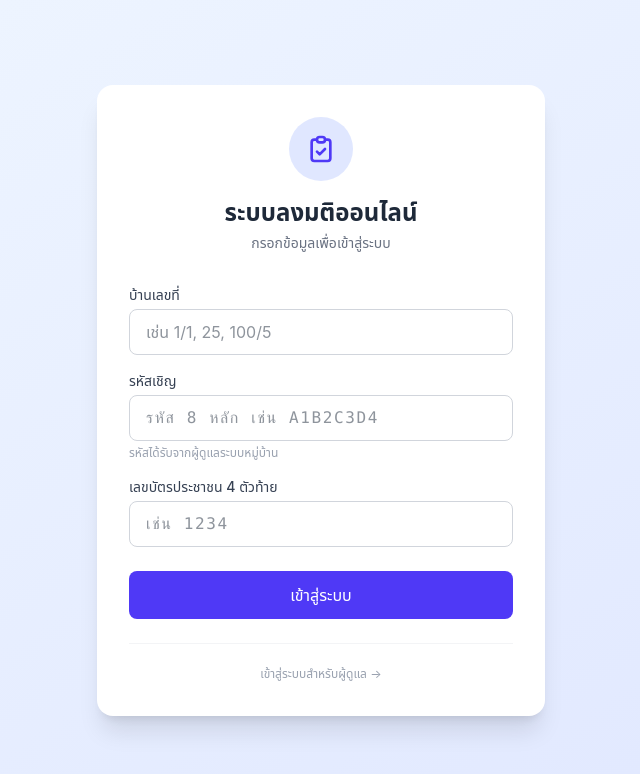
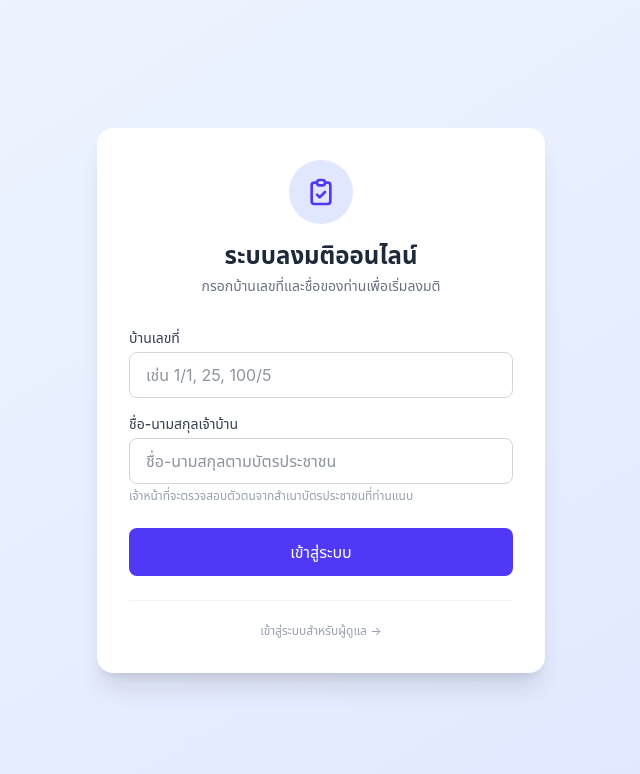
Before and after one commit to wiramatta-hub/vote-app, a Next.js app: page /login in a window 1280 px wide. Shown: the top 774 px of the page, without its empty margins (319-959 px from the left). Built offline with nearby package versions, Linux system fonts and the light colour scheme.

Commit message:
เปิดลงทะเบียนตอนเข้าระบบ (ตัดรหัสเชิญ) + แก้ข้อความขีดคร่อมบัตร

```diff
--- a/src/app/api/auth/login/route.ts
+++ b/src/app/api/auth/login/route.ts
@@ -2,36 +2,45 @@ import { NextRequest, NextResponse } from 'next/server';
 import { sql } from '@/lib/db';
 import { signToken, VOTER_COOKIE } from '@/lib/session';
 
+function genInviteCode() {
+  return Array.from({ length: 8 }, () =>
+    '0123456789ABCDEF'[Math.floor(Math.random() * 16)]
+  ).join('');
+}
+
 export async function POST(req: NextRequest) {
   const body = await req.json();
-  const { house_no, invite_code, id_card_last4 } = body as Record<string, string>;
+  const { house_no, owner_name } = body as Record<string, string>;
 
-  if (!house_no?.trim() || !invite_code?.trim() || !id_card_last4?.trim()) {
-    return NextResponse.json({ error: 'กรุณากรอกข้อมูลให้ครบถ้วน' }, { status: 400 });
+  if (!house_no?.trim() || !owner_name?.trim()) {
+    return NextResponse.json({ error: 'กรุณากรอกบ้านเลขที่และชื่อ-นามสกุล' }, { status: 400 });
   }
 
-  const households = await sql`
-    SELECT * FROM households
-    WHERE house_no = ${house_no.trim()}
-      AND invite_code = ${invite_code.trim().toUpperCase()}
-      AND id_card_last4 = ${id_card_last4.trim()}
-      AND is_active = true
-    LIMIT 1
+  const houseNo = house_no.trim();
+  const ownerName = owner_name.trim();
+
+  // หาบ้านเดิม ถ้าไม่มีให้สร้างใหม่อัตโนมัติ (เปิดลงทะเบียนตอนเข้าระบบ)
+  const found = await sql`
+    SELECT * FROM households WHERE house_no = ${houseNo} LIMIT 1
   `;
-  const household = households[0];
+  let household = found[0];
 
   if (!household) {
+    const created = await sql`
+      INSERT INTO households (house_no, owner_name, id_card_last4, invite_code, is_active)
+      VALUES (${houseNo}, ${ownerName}, '', ${genInviteCode()}, true)
+      RETURNING *
+    `;
+    household = created[0];
+  } else if (!household.is_active) {
     return NextResponse.json(
-      { error: 'ข้อมูลไม่ถูกต้อง กรุณาตรวจสอบบ้านเลขที่ รหัสเชิญ และเลขบัตรประชาชน 4 ตัวท้าย' },
-      { status: 401 }
+      { error: 'บ้านเลขที่นี้ถูกระงับการใช้งาน กรุณาติดต่อผู้ดูแลระบบ' },
+      { status: 403 }
     );
-  }
-
-  if (household.invite_expires_at && new Date(household.invite_expires_at) < new Date()) {
-    return NextResponse.json(
-      { error: 'รหัสเชิญหมดอายุแล้ว กรุณาติดต่อผู้ดูแลระบบ' },
-      { status: 401 }
-    );
+  } else if (!household.owner_name) {
+    // อัปเดตชื่อเจ้าบ้านถ้ายังว่าง
+    await sql`UPDATE households SET owner_name = ${ownerName} WHERE id = ${household.id}`;
+    household.owner_name = ownerName;
   }
 
   const existing = await sql`
--- a/src/app/login/page.tsx
+++ b/src/app/login/page.tsx
@@ -5,7 +5,7 @@ import { useRouter } from 'next/navigation';
 
 export default function LoginPage() {
   const router = useRouter();
-  const [form, setForm] = useState({ house_no: '', invite_code: '', id_card_last4: '' });
+  const [form, setForm] = useState({ house_no: '', owner_name: '' });
   const [error, setError] = useState('');
   const [loading, setLoading] = useState(false);
 
@@ -25,6 +25,10 @@ export default function LoginPage() {
       if (!res.ok) {
         setError(data.error ?? 'เกิดข้อผิดพลาด กรุณาลองอีกครั้ง');
         return;
+      }
+
+      if (data.household) {
+        sessionStorage.setItem('household_info', JSON.stringify(data.household));
       }
 
       if (data.hasVoted && data.voteStatus === 'verified') {
@@ -54,7 +58,7 @@ export default function LoginPage() {
               </svg>
             </div>
             <h1 className="text-2xl font-bold text-gray-800">ระบบลงมติออนไลน์</h1>
-            <p className="text-gray-500 mt-1 text-sm">กรอกข้อมูลเพื่อเข้าสู่ระบบ</p>
+            <p className="text-gray-500 mt-1 text-sm">กรอกบ้านเลขที่และชื่อของท่านเพื่อเริ่มลงมติ</p>
           </div>
 
           {/* Error */}
@@ -81,35 +85,17 @@ export default function LoginPage() {
 
             <div>
               <label className="block text-sm font-medium text-gray-700 mb-1">
-                รหัสเชิญ
+                ชื่อ-นามสกุลเจ้าบ้าน
               </label>
               <input
                 type="text"
                 required
-                placeholder="รหัส 8 หลัก เช่น A1B2C3D4"
-                value={form.invite_code}
-                onChange={(e) => setForm({ ...form, invite_code: e.target.value.toUpperCase() })}
-                maxLength={8}
-                className="w-full px-4 py-2.5 border border-gray-300 rounded-lg focus:ring-2 focus:ring-indigo-500 focus:border-transparent outline-none transition font-mono tracking-widest text-gray-800"
+                placeholder="ชื่อ-นามสกุลตามบัตรประชาชน"
+                value={form.owner_name}
+                onChange={(e) => setForm({ ...form, owner_name: e.target.value })}
+                className="w-full px-4 py-2.5 border border-gray-300 rounded-lg focus:ring-2 focus:ring-indigo-500 focus:border-transparent outline-none transition text-gray-800"
               />
-              <p className="text-xs text-gray-400 mt-1">รหัสได้รับจากผู้ดูแลระบบหมู่บ้าน</p>
-            </div>
-
-            <div>
-              <label className="block text-sm font-medium text-gray-700 mb-1">
-                เลขบัตรประชาชน 4 ตัวท้าย
-              </label>
-              <input
-                type="text"
-                required
-                inputMode="numeric"
-                pattern="\d{4}"
-                placeholder="เช่น 1234"
-                value={form.id_card_last4}
-                onChange={(e) => setForm({ ...form, id_card_last4: e.target.value.replace(/\D/g, '').slice(0, 4) })}
-                maxLength={4}
-                className="w-full px-4 py-2.5 border border-gray-300 rounded-lg focus:ring-2 focus:ring-indigo-500 focus:border-transparent outline-none transition font-mono tracking-widest text-gray-800"
-              />
+              <p className="text-xs text-gray-400 mt-1">เจ้าหน้าที่จะตรวจสอบตัวตนจากสำเนาบัตรประชาชนที่ท่านแนบ</p>
             </div>
 
             <button
--- a/src/app/vote/page.tsx
+++ b/src/app/vote/page.tsx
@@ -39,7 +39,9 @@ export default function VotePage() {
     // Alternative: store in sessionStorage during login
     const stored = sessionStorage.getItem('household_info');
     if (stored) {
-      setHousehold(JSON.parse(stored));
+      const info = JSON.parse(stored);
+      setHousehold(info);
+      if (info.owner_name) setVoterName(info.owner_name);
     }
   }, []);
 
@@ -269,7 +271,7 @@ export default function VotePage() {
                 onChange={setHouseRegFile}
                 placeholder="อัปโหลดสำเนาบัตรประชาชน (JPG, PNG, PDF)"
               />
-              <p className="text-xs text-gray-400 mt-1">กรุณาขีดคร่อมบัตรพร้อมเขียนกำกับว่า “ใช้สำหรับลงมติเท่านั้น” • ขนาดไฟล์ไม่เกิน 5MB</p>
+              <p className="text-xs text-gray-400 mt-1">กรุณาขีดคร่อมบัตรพร้อมเขียนกำกับว่า “ใช้สำหรับการประชุมจัดตั้งนิติบุคคลเท่านั้น” • ขนาดไฟล์ไม่เกิน 5MB</p>
             </div>
 
             <button
```
